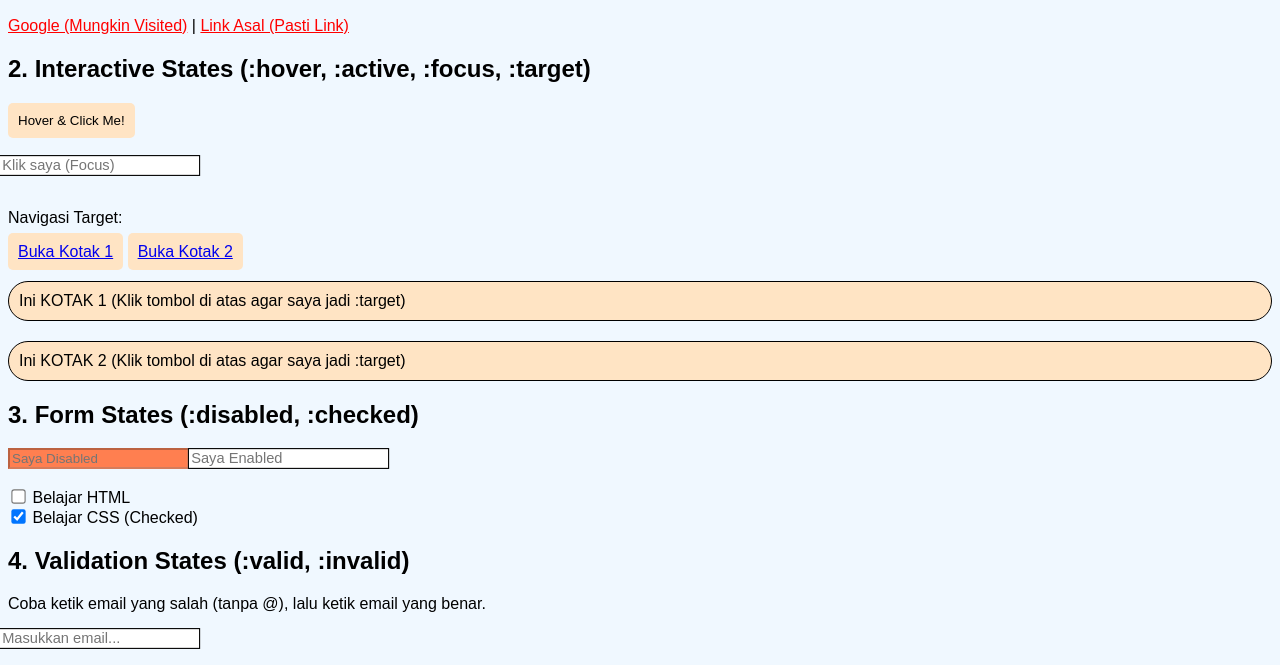
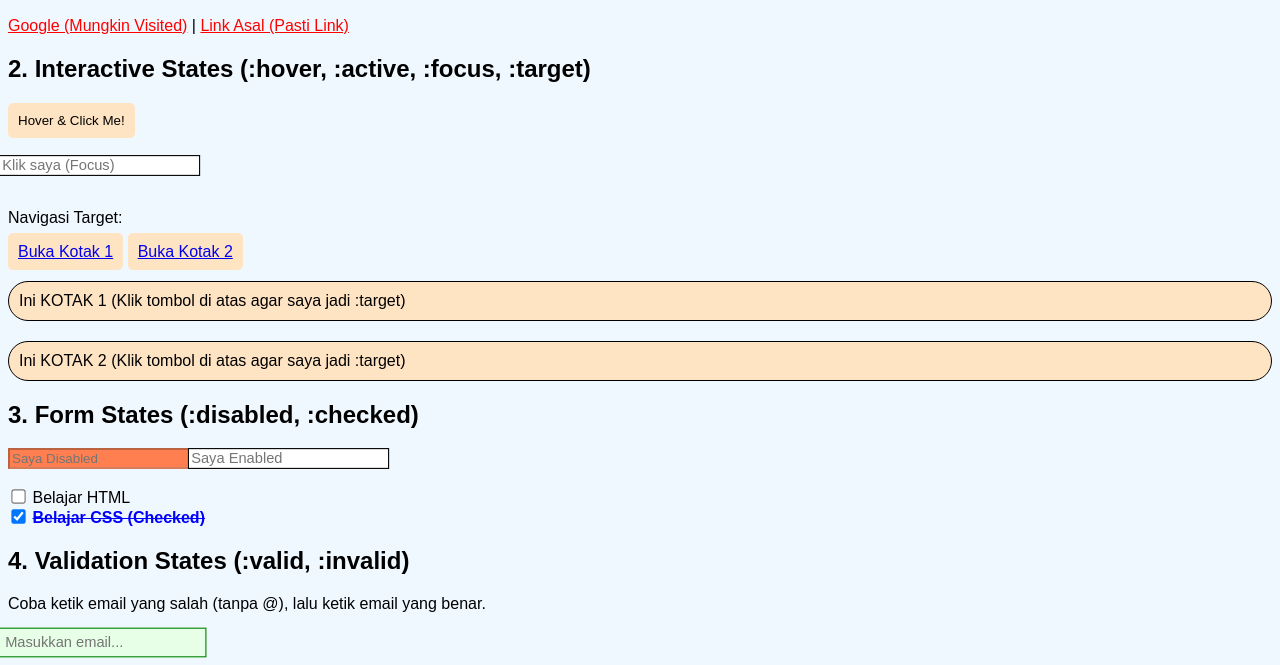
Before and after one commit to LTF-Rahendra30/belajarweb, a plain HTML site: page 09-css-selector/coba-psudo-class.html in a window 1280 px wide. Shown: the part 111-776 px from the top of the page. Drawn offline with Linux system fonts and the light colour scheme.

Commit message:
fix: Enhance form input styles for checkbox and email validation states

```diff
--- a/09-css-selector/coba-psudo-class.html
+++ b/09-css-selector/coba-psudo-class.html
@@ -32,7 +32,7 @@
             background-color: rgb(105, 191, 14);
             transform: scale(1.1);
         }
-        input:focus{
+        input[type="text"]:focus{
             background-color: orange;
             border: 2px;
             outline: none;
@@ -61,6 +61,27 @@
             transform: scale(1.1);
         }
 
+        /* Form State */
+        input[type="checkbox"]:checked + label{
+            color: blue;
+            font-weight: bold;
+            text-decoration: line-through;
+
+        }
+        /* Validation State */
+        .input-email{
+            border: 2px solid #a61616;
+            padding: 5px;
+            outline: none;
+        }
+        input[type="email"]:invalid{
+            border-color: red;
+            background-color: #e6ffe6;
+        }
+        input[type="email"]:valid{
+            border-color: green;
+            background-color: #e6ffe6;
+        }
 
     </style>
 </head>
```
